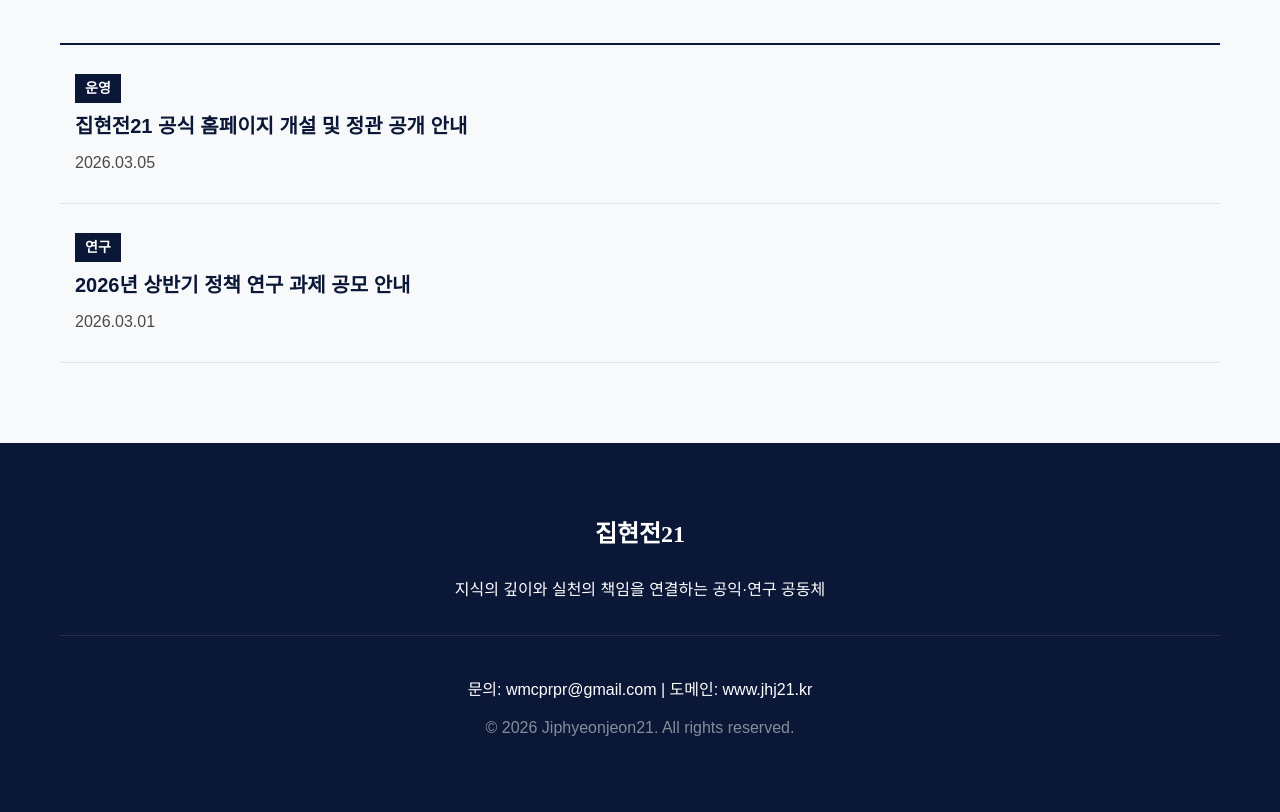
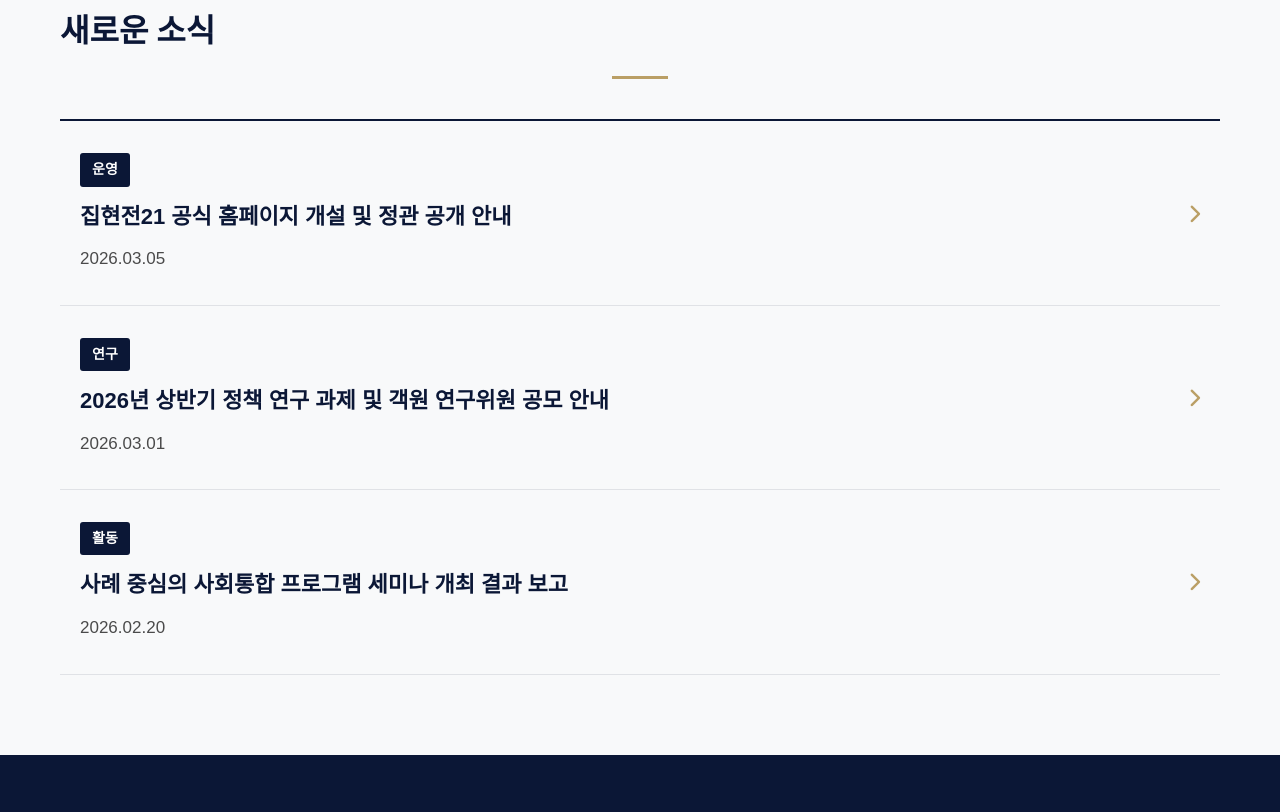
Before and after one commit to wmcprpr-cpu/jhj21.kr, a plain HTML site: page notice.html in a window 1280 px wide. Shown: the part 428-1240 px from the top of the page. Drawn offline with Linux system fonts and the light colour scheme.

Commit message:
Update notice.html

```diff
--- a/notice.html
+++ b/notice.html
@@ -6,15 +6,21 @@
   <title>공지사항 | 집현전21</title>
   <link rel="stylesheet" href="assets/style.css">
   <link href="https://fonts.googleapis.com/css2?family=Noto+Serif+KR:wght@400;700&display=swap" rel="stylesheet">
+  <link rel="stylesheet" href="https://cdnjs.cloudflare.com/ajax/libs/font-awesome/6.4.0/css/all.min.css">
   <style>
     h1, h2, h3 { font-family: 'Noto Serif KR', serif; }
     .notice-list { border-top: 2px solid var(--navy); margin-top: 40px; }
     .notice-item {
       display: flex; justify-content: space-between; align-items: center;
-      padding: 25px 15px; border-bottom: 1px solid var(--line); transition: 0.2s;
+      padding: 30px 20px; border-bottom: 1px solid var(--line); transition: 0.3s;
     }
-    .notice-item:hover { background: #fff; }
-    .notice-tag { padding: 2px 10px; font-size: 14px; font-weight: 700; background: var(--navy); color: white; margin-bottom: 5px; display: inline-block; }
+    .notice-item:hover { background: var(--bg-gray); cursor: pointer; }
+    .notice-tag {
+      display: inline-block; padding: 4px 12px; font-size: 14px; font-weight: 700;
+      background: var(--navy); color: white; margin-bottom: 10px; border-radius: 3px;
+    }
+    .notice-title { font-size: 22px; font-weight: 700; color: var(--navy); margin-bottom: 8px; }
+    .notice-date { font-size: 17px; color: var(--text-gray); }
   </style>
 </head>
 <body>
@@ -28,37 +34,44 @@
   </section>
 
   <main class="container" style="padding: 80px 20px;">
+    <h2 class="section-title" style="text-align: left;">새로운 소식</h2>
+
     <div class="notice-list">
       <div class="notice-item">
         <div class="notice-info">
           <span class="notice-tag">운영</span>
-          <div style="font-size: 20px; font-weight: 700; color: var(--navy);">집현전21 공식 홈페이지 개설 및 정관 공개 안내</div>
-          <div style="font-size: 16px; color: var(--text-gray); margin-top: 5px;">2026.03.05</div>
+          <div class="notice-title">집현전21 공식 홈페이지 개설 및 정관 공개 안내</div>
+          <div class="notice-date">2026.03.05</div>
         </div>
+        <i class="fa-solid fa-chevron-right" style="color:var(--gold)"></i>
       </div>
+
       <div class="notice-item">
         <div class="notice-info">
           <span class="notice-tag">연구</span>
-          <div style="font-size: 20px; font-weight: 700; color: var(--navy);">2026년 상반기 정책 연구 과제 공모 안내</div>
-          <div style="font-size: 16px; color: var(--text-gray); margin-top: 5px;">2026.03.01</div>
+          <div class="notice-title">2026년 상반기 정책 연구 과제 및 객원 연구위원 공모 안내</div>
+          <div class="notice-date">2026.03.01</div>
         </div>
+        <i class="fa-solid fa-chevron-right" style="color:var(--gold)"></i>
+      </div>
+
+      <div class="notice-item">
+        <div class="notice-info">
+          <span class="notice-tag">활동</span>
+          <div class="notice-title">사례 중심의 사회통합 프로그램 세미나 개최 결과 보고</div>
+          <div class="notice-date">2026.02.20</div>
+        </div>
+        <i class="fa-solid fa-chevron-right" style="color:var(--gold)"></i>
       </div>
     </div>
   </main>
 
   <footer id="footer-include"></footer>
-
   <script>
     async function loadInclude() {
-      try {
-        const h = await fetch('assets/header.html');
-        document.getElementById('header-include').innerHTML = await h.text();
-        const f = await fetch('assets/footer.html');
-        document.getElementById('footer-include').innerHTML = await f.text();
-        document.getElementById("year").textContent = new Date().getFullYear();
-        const cp = window.location.pathname.split("/").pop() || "index.html";
-        document.querySelectorAll('.nav a').forEach(l => { if (l.getAttribute('href') === cp) l.classList.add('active'); });
-      } catch (e) { console.error(e); }
+      const h = await fetch('assets/header.html'); document.getElementById('header-include').innerHTML = await h.text();
+      const f = await fetch('assets/footer.html'); document.getElementById('footer-include').innerHTML = await f.text();
+      document.getElementById("year").textContent = new Date().getFullYear();
     }
     window.onload = loadInclude;
   </script>
```
